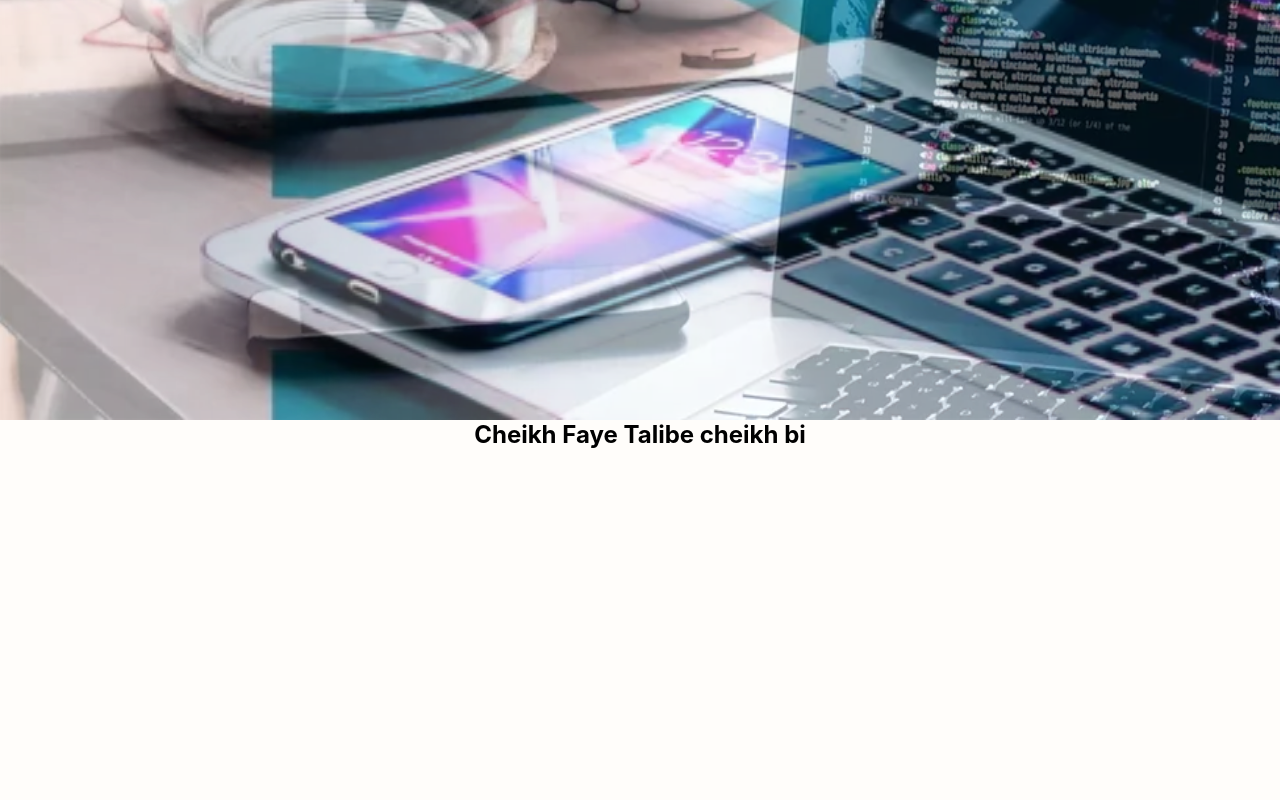
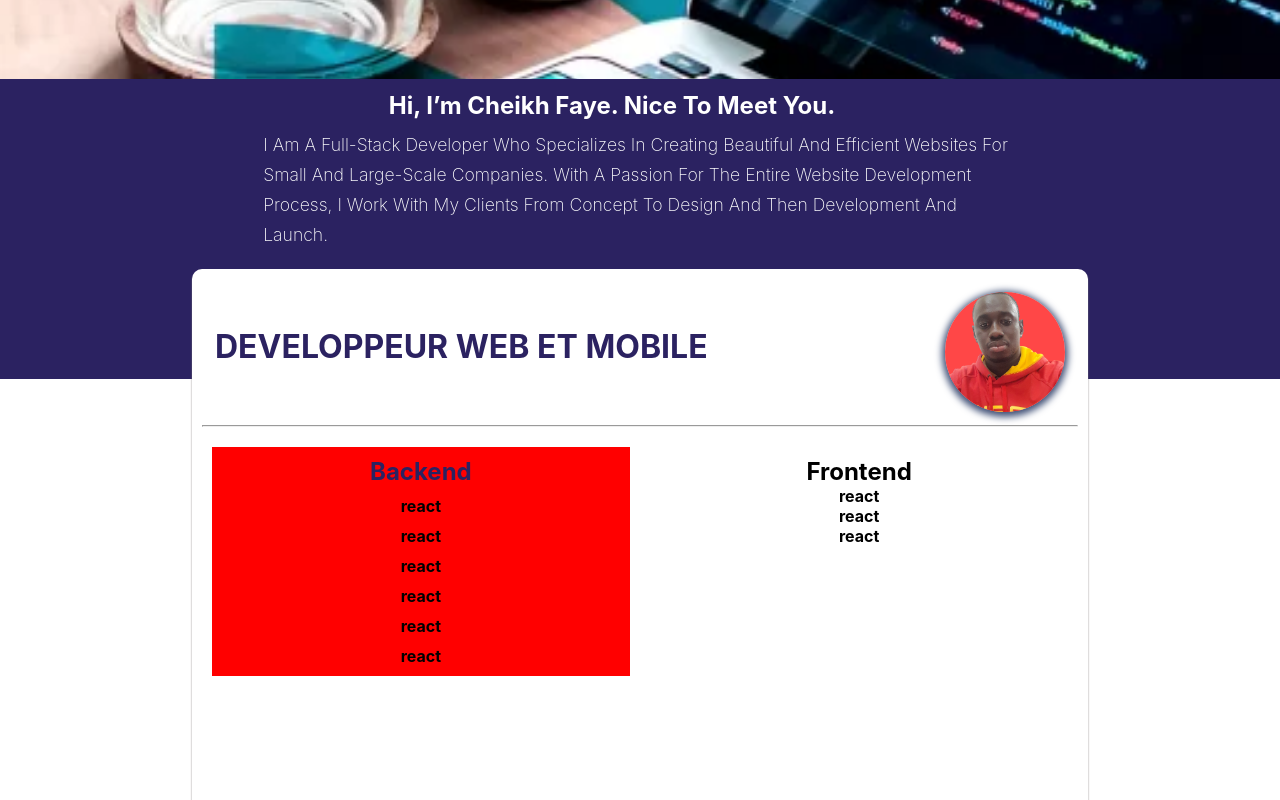
Before and after one commit to cheikh1993/portfolioCheikh, a React (Create React App) app: page / in a window 1280 px wide. Shown: the part 340-1140 px from the top of the page. Built offline with nearby package versions, Linux system fonts and the light colour scheme.

Commit message:
home page

```diff
--- a/src/App.css
+++ b/src/App.css
@@ -5,6 +5,7 @@
     display: flex;
     flex-direction: column;
     background-color:   hsl(36, 100%, 99%);
+    position: relative;
 
 
 }
--- a/src/App.js
+++ b/src/App.js
@@ -1,11 +1,12 @@
 import React from 'react'
 import NavBar from './navBar/NavBar'
 import "./App.css"
+import Home from './Home/Home'
 const App = () => {
   return (
     <div className='App'>
       <NavBar />
-      <h2>Cheikh Faye Talibe cheikh bi </h2>
+     <Home />
     </div>
   )
 }
--- /dev/null
+++ b/src/Home/Home.jsx
@@ -0,0 +1,39 @@
+import React from 'react'
+import "./home.css"
+const Home = () => {
+  const cheikh = require("../assets/images/cheikh.png")
+  return (
+    <div className='HomeContainer'>
+      <div className="Home">
+       <div className="profile">
+         <h1>Developpeur Web et Mobile</h1>
+         <img src={cheikh}  alt="cheikh " />
+       </div>
+        <hr />
+
+      <div className="skillContainer">
+        <div className="left">
+          <h2>Backend</h2>
+        <b>react</b>
+        <b>react</b>
+        <b>react</b>
+        <b>react</b>
+        <b>react</b>
+        <b>react</b>
+        </div>
+        <div className="line"></div>
+        <div className="right">
+          <h2>Frontend</h2>
+          <b>react</b>
+        <b>react</b>
+
+        <b>react</b>
+
+        </div>
+      </div>
+      </div>
+    </div>
+  )
+}
+
+export default Home
--- /dev/null
+++ b/src/Home/home.css
@@ -0,0 +1,94 @@
+.Home {
+    width: 70%;
+    height: 100vh;
+    background-color: #ffffff;
+    border-radius: 10px 10px 0;
+    padding: 10px;
+    position: absolute;
+    top: -110px;
+    box-shadow: 0px 2px 2px 0px #877e7e;
+}
+
+@keyframes animationHome {
+
+    from {
+        opacity: 0;
+        transform: scale(1);
+    }
+
+    to {
+        opacity: 1;
+        transform: scale(1.2);
+
+    }
+
+}
+
+
+.HomeContainer {
+    width: 100%;
+    position: relative;
+    height: 100vh;
+    background-color: #ffffff;
+    padding: 10px;
+    display: flex;
+    align-items: center;
+    justify-content: center;
+    flex-direction: column;
+}
+.Home h1{
+    text-align: center;
+    color: #2B2261;
+    font-weight: bold;
+    margin-bottom: 10px;
+    text-transform: uppercase;
+    /* word-spacing: 2px;
+    letter-spacing: 2px; */
+}
+.Home img{
+    height: 120px;
+    /* margin-top: -10px; */
+    width: 120px;
+    border-radius: 50%;
+    box-shadow: 0px 2px 7px 3px #415177;
+    background-color: rgba(255, 0, 0, 0.723);
+    object-fit: cover;
+}
+.profile{
+    display: flex;
+    align-items: center;
+    justify-content: space-between;
+    padding: 13px;
+}
+.skillContainer{
+display: flex;
+justify-content: space-between;
+padding: 10px;
+margin-top: 10px;
+gap: 10px;
+}
+.skillContainer .left{
+    flex: 1;
+    display: flex;
+    flex-direction: column;
+    background-color: red;
+    padding: 10px;
+}
+.line{
+    width: 2px;
+flex: .001;
+}
+.skillContainer .right{flex: 1;
+     padding: 10px;
+     align-items: center;
+     display: flex;
+    flex-direction: column;
+    }
+
+.left h2{
+        color: #2B2261;
+    }
+
+.right{
+
+}
--- a/src/navBar/NavBar.jsx
+++ b/src/navBar/NavBar.jsx
@@ -6,10 +6,9 @@ const iconM = require("../assets/icons/menui.png")
 const NavBar = () => {
   return (
     <>
-        <div
 
-        className='image'
-        />
+{/* Affichage Mobile */}
+
         <div className="navbarMobile">
              <div className="logoM">
                     <span>CH</span>
@@ -20,8 +19,11 @@ const NavBar = () => {
             src={iconM}
              />
         </div>
-    <div className='navBar'>
-        <div className="navcontainer">
+{/* Affichage Mobile Fin */}
+
+
+    <div className='containerNavBar'>
+        <div className="navBar">
             <div className="left">
                 <div className="logo">
                     <span>CH</span>
@@ -46,6 +48,12 @@ const NavBar = () => {
             </div>
         </div>
 
+        <div className="presentationContainer">
+            <h2>Hi, I’m Cheikh Faye. Nice to meet you.</h2>
+
+            <span>I am a Full-Stack Developer who specializes in creating beautiful and efficient websites for small and large-scale companies. With a passion for the entire website development process, I work with my clients from concept to design and then development and launch.</span>
+        </div>
+
     </div>
     </>
   )
--- a/src/navBar/naveBar.css
+++ b/src/navBar/naveBar.css
@@ -1,12 +1,50 @@
 .navBar{
-width: 90%;
-position: absolute;
-top: 0;
-background-color: #2b22616b;
+width: 100%;
+padding-left: 25px;
+    padding-right: 25px;
+background-color: #2b226169;
 height: 60px;
 display: flex;
 align-items: center;
+justify-content: space-between;
 
+}
+
+.containerNavBar{
+    width: 100%;
+    height: 100vh;
+    background: url("../assets/images/Informatiqu.png");
+    background-size: cover;
+    position: relative;
+}
+.presentationContainer{
+    position: absolute;
+    height: 300px;
+    width: 100%;
+    background-color: #2b2261;
+    bottom: 0;
+    left: 0;
+    right: 0;
+    display: flex;
+    align-items: center;
+    flex-direction: column;
+    padding: 12px;
+}
+.presentationContainer h2{
+    color: #ffffff;
+    font-weight: bold;
+    text-transform: capitalize;
+    width: 40%;
+
+}
+.presentationContainer span{
+    text-transform: capitalize;
+    width: 60%;
+    margin-top: 10px;
+    color: #ffffff;
+    font-size: 1.1rem;
+    line-height: 30px;
+    font-weight: 200;
 }
 .logoM{
      color: #ffffff;
@@ -58,25 +96,25 @@ display: flex;
 @keyframes image-anime {
     10%{
         background-image: url("../assets/images/Informatiqu.png");
-        object-fit: cover;
-                background-size: cover;
+        transform: scale(.25);
 
     }
     40%{
         background-image: url("../assets/images/Developpeur.png");
-        object-fit: cover;
-        background-size: cover;
+        transform: scale(.55);
     }
     80%{
         background-image: url("../assets/images/dev.png");
         object-fit: cover;
                 background-size: cover;
+                transform: scale(1);
 
     }
     100%{
         background-image: url("../assets/images/devenir.png");
         object-fit: cover;
                 background-size: cover;
+                transform: scale(1.3);
 
     }
 }
```
Also changed, not shown: src/assets/images/cheikh.png (added).
